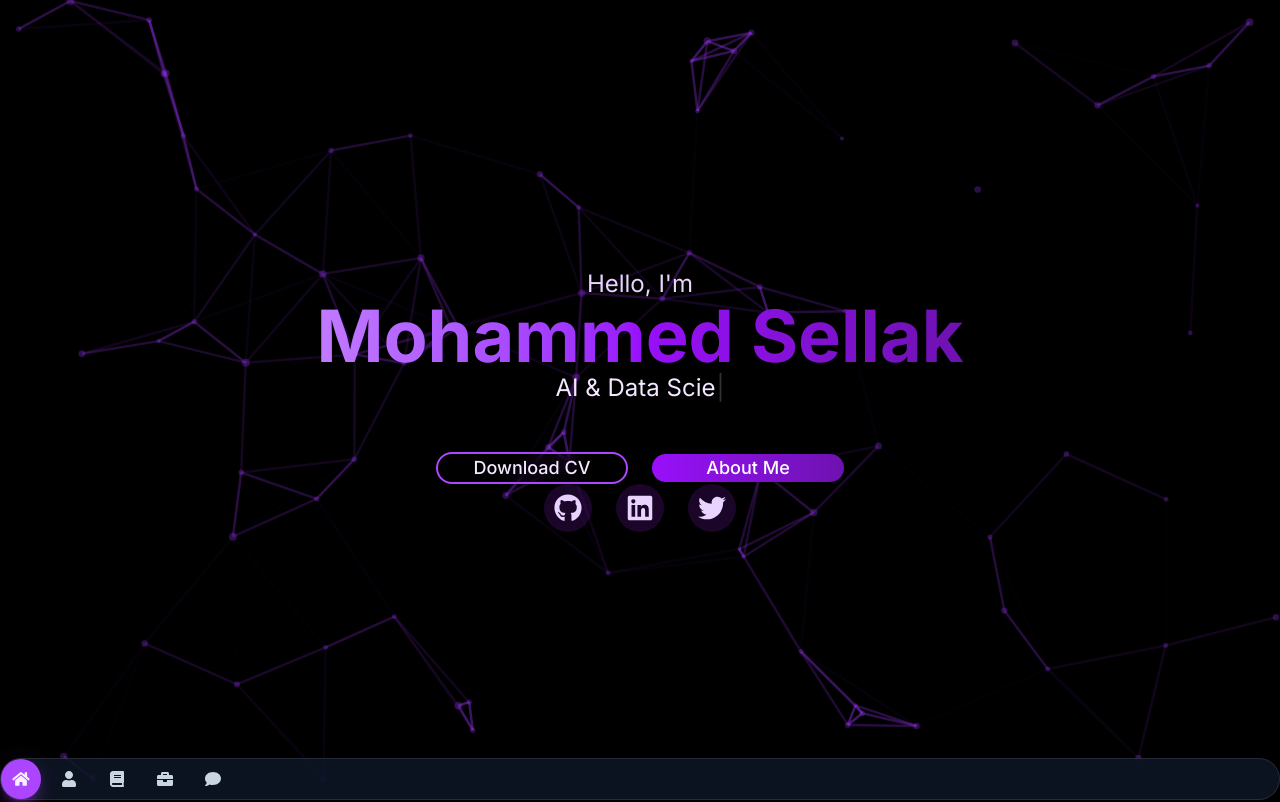
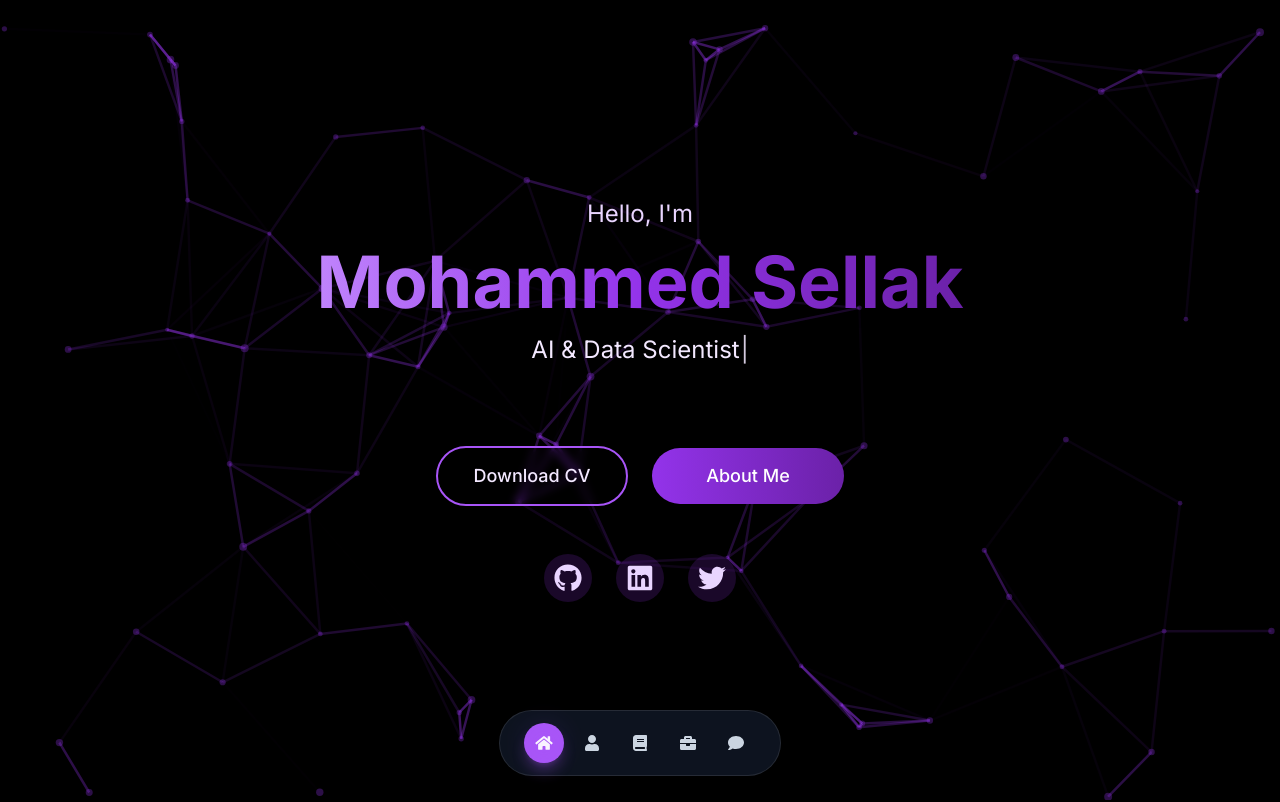
Before and after one commit to Mohamedsellak/Nextjs-Portfolio, a Next.js app: page / in a window 1280 px wide. Shown: the top 802 px of the page. Built offline with nearby package versions, Linux system fonts and the light colour scheme.

Commit message:
fix: revert Tailwind CSS to v3 to restore original design

```diff
--- a/app/globals.css
+++ b/app/globals.css
@@ -1,28 +1,6 @@
-@import "tailwindcss";
-
-@theme {
-  --color-background: var(--background);
-  --color-foreground: var(--foreground);
-
-  --animate-fadeIn: fadeIn 1s ease-in;
-  --animate-slideDown: slideDown 1s ease-out;
-  --animate-slideUp: slideUp 1s ease-out;
-
-  @keyframes fadeIn {
-    0% { opacity: 0; }
-    100% { opacity: 1; }
-  }
-
-  @keyframes slideDown {
-    0% { transform: translateY(-20px); opacity: 0; }
-    100% { transform: translateY(0); opacity: 1; }
-  }
-
-  @keyframes slideUp {
-    0% { transform: translateY(20px); opacity: 0; }
-    100% { transform: translateY(0); opacity: 1; }
-  }
-}
+@tailwind base;
+@tailwind components;
+@tailwind utilities;
 
 /* Remove default margin and padding */
 * {
--- a/package.json
+++ b/package.json
@@ -19,14 +19,14 @@
     "typewriter-effect": "^2.21.0"
   },
   "devDependencies": {
-    "@tailwindcss/postcss": "^4.2.1",
     "@types/node": "^22",
     "@types/react": "^19",
     "@types/react-dom": "^19",
+    "autoprefixer": "^10.4.20",
     "eslint": "^9",
     "eslint-config-next": "^16.1.6",
     "postcss": "^8",
-    "tailwindcss": "^4.2.1",
+    "tailwindcss": "^3.4.17",
     "typescript": "^5"
   }
 }
--- a/postcss.config.mjs
+++ b/postcss.config.mjs
@@ -1,7 +1,8 @@
 /** @type {import('postcss-load-config').Config} */
 const config = {
   plugins: {
-    "@tailwindcss/postcss": {},
+    tailwindcss: {},
+    autoprefixer: {},
   },
 };
 
--- /dev/null
+++ b/tailwind.config.js
@@ -0,0 +1,32 @@
+/** @type {import('tailwindcss').Config} */
+module.exports = {
+  content: [
+    './pages/**/*.{js,ts,jsx,tsx,mdx}',
+    './components/**/*.{js,ts,jsx,tsx,mdx}',
+    './app/**/*.{js,ts,jsx,tsx,mdx}',
+  ],
+  theme: {
+    extend: {
+      animation: {
+        fadeIn: 'fadeIn 1s ease-in',
+        slideDown: 'slideDown 1s ease-out',
+        slideUp: 'slideUp 1s ease-out',
+      },
+      keyframes: {
+        fadeIn: {
+          '0%': { opacity: '0' },
+          '100%': { opacity: '1' },
+        },
+        slideDown: {
+          '0%': { transform: 'translateY(-20px)', opacity: '0' },
+          '100%': { transform: 'translateY(0)', opacity: '1' },
+        },
+        slideUp: {
+          '0%': { transform: 'translateY(20px)', opacity: '0' },
+          '100%': { transform: 'translateY(0)', opacity: '1' },
+        },
+      },
+    },
+  },
+  plugins: [],
+}
```
Also changed, not shown: 1 other file (tests, documents, lock files or other folders).
